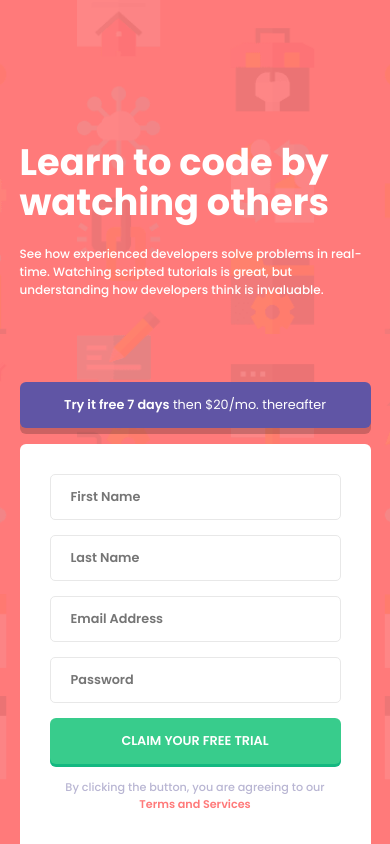
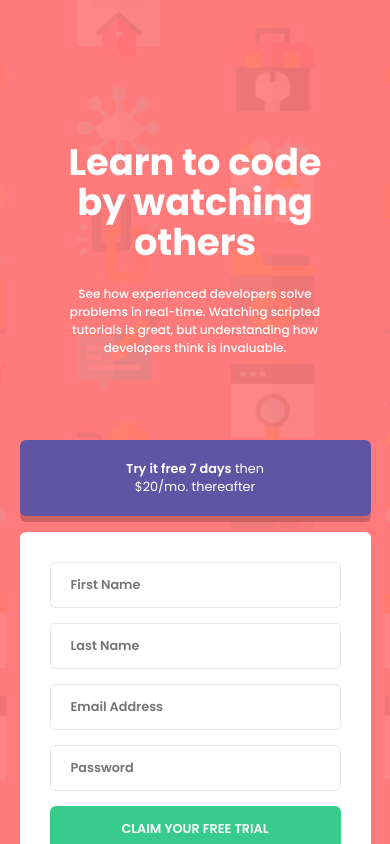
Before and after one commit to katarzyna-kw/signup_form, a React (Create React App) app: page / in a window 390 px wide. Shown: the top 844 px of the page. Built offline with nearby package versions, Linux system fonts and the light colour scheme.

Commit message:
increase size of blue trial banner/button in mobile view, center text and add margins to h1/h6 text in mobile

```diff
--- a/src/components/Form.css
+++ b/src/components/Form.css
@@ -19,6 +19,8 @@ button {
    background-color: var(--blue);
    margin-bottom: 1rem;
    box-shadow: 0px 6px 0px var(--neutral-shadow);
+   padding: 20px 90px;
+
 }
 
 .trial span {
@@ -116,4 +118,8 @@ p span {
    section {
       width: 50%;
    }
+
+   .trial {
+      padding: 14px;
+   }
 }
--- a/src/components/HeaderText.css
+++ b/src/components/HeaderText.css
@@ -1,6 +1,7 @@
 section {
    width: 100%;
    padding: 1rem;
+   text-align: center;
 }
 
 h1 {
@@ -8,16 +9,26 @@ h1 {
    font-weight: 700;
    margin-top: 4.5rem;
    line-height: 2.5rem;
+   margin-left: 2rem;
+   margin-right: 2rem;
 }
 
 h6 {
    font-size: .75rem;
    font-weight: 500;
    margin-top: -.5rem;
+   margin-left: 2rem;
+   margin-right: 2rem;
 }
 
 @media (min-width: 600px) {
    section {
       width: 50%;
+      text-align: left;
+   }
+
+   h1, h6 {
+      margin-left: 0;
+      margin-right: 0;
    }
 }
```
